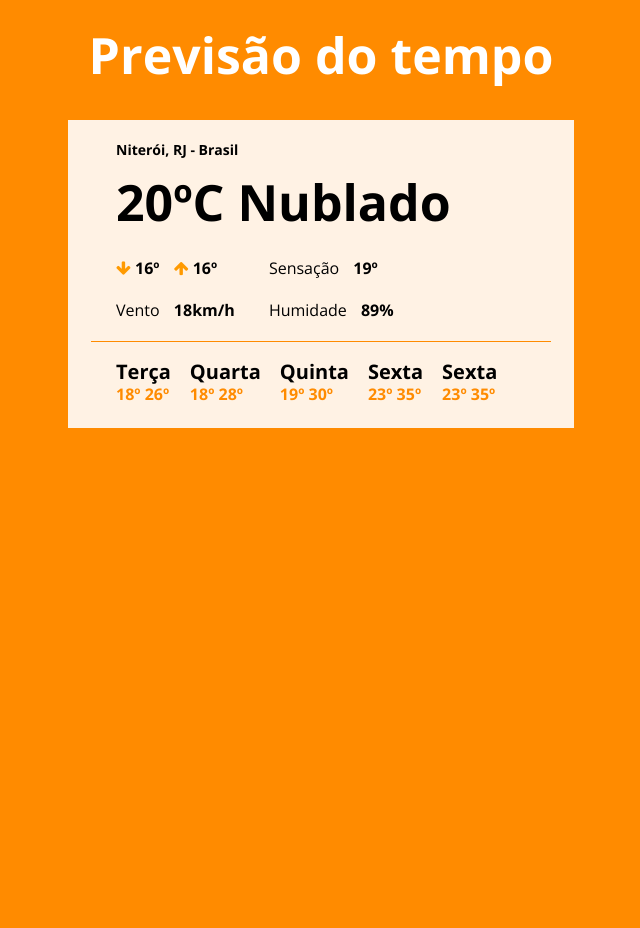
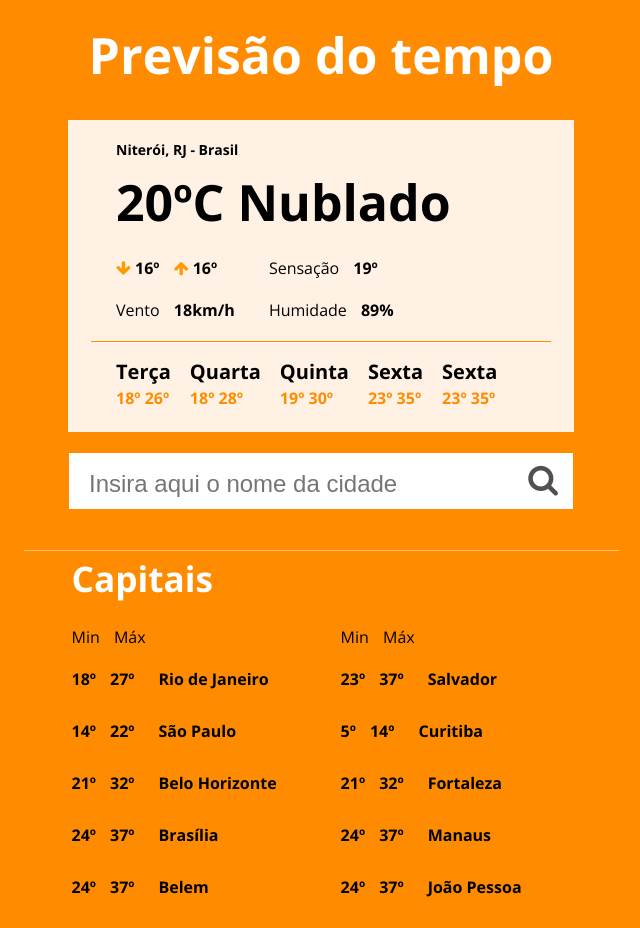
Before and after one commit to claudionhangapc/Desafio-Fontend-1STi, a plain HTML site: page index.html in a window 1280 px wide. Shown: the whole page, without its empty margins (319-959 px from the left). Before the commit the page ends 800 px from the top, so only its background shows below. Drawn offline with nearby package versions, Linux system fonts and the light colour scheme.

Commit message:
Adicionando a segunda parte do layout

```diff
--- a/css/style.css
+++ b/css/style.css
@@ -136,9 +136,102 @@ body{
   font-weight: bold;
   display: inline-block;
   line-height: 1;
+  margin-bottom: 5px;
+
 }
 .container__item1__content__week--color{
   color:#FF8B00;
   font-size: 16px;
   font-weight: bold;
 }
+
+/*
+# estlizando o input de pesquisa
+*/
+
+.container__item2__div{
+  max-width: 506px;
+  margin: 0 auto;
+  margin-top: 20px;
+  display: flex;
+  width: 100%;
+  position: relative;
+  /*box-sizing: border-box;
+  */
+}
+.container__item2__div__input{
+  height:58px;
+  margin:0;
+  padding-right: 30px;
+  padding-top: 5px;
+  padding-left: 20px;
+  width: 100%;
+  font-size: 24px;
+  box-sizing: border-box;
+  outline: none;
+  color:#505050;
+  border:1px solid #FF8B00;
+}
+.container__item2__div__icon{
+  position:absolute;
+  right:16px ;
+  top: 12px;
+  color:#505050;
+}
+
+
+/*
+# estlizando o container item -3
+*/
+.container__item3{
+  margin-top: 40px;
+  border-top: solid 1px rgb(255,255,255,0.5);
+}
+
+.container__item3_content{
+  max-width: 595px;
+  margin: 0 auto;
+  padding-left: 23px;
+  padding-right: 23px;
+}
+.container__item3_content h3{
+  font-size: 2.2em;
+  font-weight: bold;
+  margin-bottom: 30px;
+  padding-left: 25px;
+  padding-right: 25px;
+  line-height: 1;
+  color:#fff;
+  margin-top: 10px;
+}
+.container__item3_content__div{
+  padding-left: 25px;
+  padding-right: 25px;
+}
+
+.container__item3_content__div p{
+  font-size: 1em;
+  margin-bottom: 20px;
+}
+.container__item3_content__div_info{
+  display: inline-block;
+}
+.container__item3__ul{
+  list-style: none;
+}
+.container__item3__ul li{
+  margin-bottom: 30px;
+  font-size: 1em;
+  font-weight: bold;
+}
+
+.container__item3__ul__span--margin-right{
+  margin-right: 10px;
+}
+.container__item3__ul__span--margin-left{
+  margin-left: 20px;
+}
+
+.container__item3__ul__div--margin-left{
+  margin-left: 60px;
+}
--- a/index.html
+++ b/index.html
@@ -95,9 +95,88 @@
 
         </div>
     </div>
+
     <div class="container__item2">
+      <div class="container__item2__div">
+        <input type="text" class="container__item2__div__input" placeholder="Insira aqui o nome da cidade">
+        <i class="fa fa-search fa-2x container__item2__div__icon"></i>
+      </div>
+    </div>
 
+    <div class="container__item3">
+        <div class="container__item3_content">
+            <h3>Capitais</h3>
+            <div class="container__item3_content__div">
+              <div class="container__item3_content__div_info">
+                  <p>
+                    <span class="container__item3__ul__span--margin-right">Min</span>
+                    <span>Máx</span>
+                  </p>
+                  <ul class="container__item3__ul">
+                    <li>
+                      <span class="container__item3__ul__span--margin-right">18º</span>
+                      <span>27º</span>
+                      <span class="container__item3__ul__span--margin-left">Rio de Janeiro</span>
+                    </li>
+                    <li>
+                      <span class="container__item3__ul__span--margin-right">14º</span>
+                      <span>22º</span>
+                      <span class="container__item3__ul__span--margin-left">São Paulo</span>
+                    </li>
+                    <li>
+                      <span class="container__item3__ul__span--margin-right" >21º</span>
+                      <span>32º</span>
+                      <span class="container__item3__ul__span--margin-left">Belo Horizonte</span>
+                    </li>
+                    <li>
+                      <span class="container__item3__ul__span--margin-right">24º</span>
+                      <span>37º</span>
+                      <span class="container__item3__ul__span--margin-left">Brasília</span>
+                    </li>
+                    <li>
+                      <span class="container__item3__ul__span--margin-right">24º</span>
+                      <span>37º</span>
+                      <span class="container__item3__ul__span--margin-left">Belem</span>
+                    </li>
+                  </ul>
+              </div>
+              <div class="container__item3_content__div_info container__item3__ul__div--margin-left">
+                <p>
+                  <span class="container__item3__ul__span--margin-right">Min</span>
+                  <span>Máx</span>
+                </p>
+                <ul class="container__item3__ul">
+                  <li>
+                    <span class="container__item3__ul__span--margin-right">23º</span>
+                    <span>37º</span>
+                    <span class="container__item3__ul__span--margin-left">Salvador</span>
+                  </li>
+                  <li>
+                    <span class="container__item3__ul__span--margin-right">5º</span>
+                    <span>14º</span>
+                    <span class="container__item3__ul__span--margin-left">Curitiba</span>
+                  </li>
+                  <li>
+                    <span class="container__item3__ul__span--margin-right" >21º</span>
+                    <span>32º</span>
+                    <span class="container__item3__ul__span--margin-left">Fortaleza</span>
+                  </li>
+                  <li>
+                    <span class="container__item3__ul__span--margin-right">24º</span>
+                    <span>37º</span>
+                    <span class="container__item3__ul__span--margin-left">Manaus</span>
+                  </li>
+                  <li>
+                    <span class="container__item3__ul__span--margin-right">24º</span>
+                    <span>37º</span>
+                    <span class="container__item3__ul__span--margin-left">João Pessoa</span>
+                  </li>
+                </ul>
+              </div>
+            </div>
+        </div>
     </div>
+
   </div>
   <script>
   </script>
```
